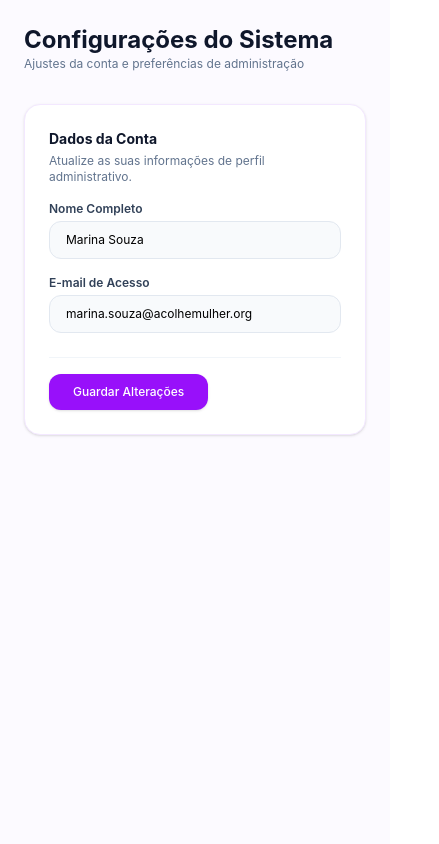
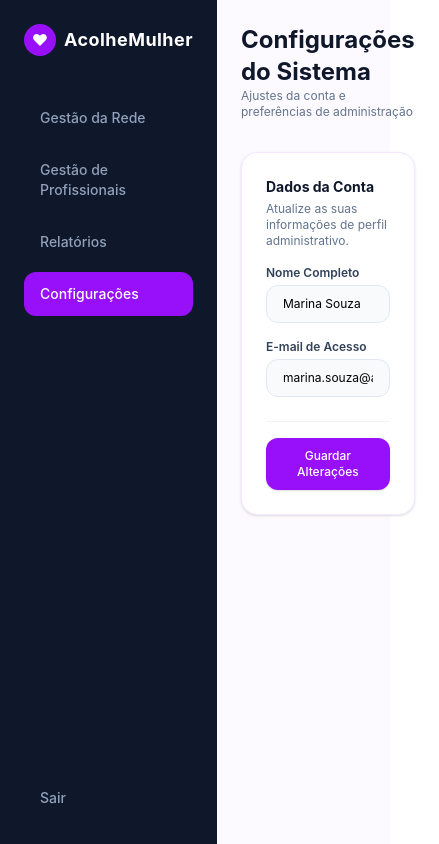
Before and after one commit to lovelyaxis/acolheMulher, a React app in the folder frontend/: page /configuracoes in a window 390 px wide. Shown: the whole page, 439 px wide, since content can reach past the window. Built offline with nearby package versions, Linux system fonts and the light colour scheme; the HTML template or start-up script is replaced by a standard one.

Commit message:
feat: adicionando as paginas do matheus

```diff
--- a/frontend/src/pages/Configuracoes.jsx
+++ b/frontend/src/pages/Configuracoes.jsx
@@ -5,7 +5,7 @@ export default function Configuracoes() {
     <div className="flex min-h-screen bg-purple-50/50 font-sans">
 
       {/* Sidebar */}
-      <aside className="w-64 bg-slate-900 text-white flex flex-col justify-between p-6 hidden md:flex">
+      <aside className="w-64 bg-slate-900 text-white flex flex-col justify-between p-6  md:flex">
         <div>
           <div className="flex items-center gap-2 mb-10">
             <div className="w-8 h-8 rounded-full bg-purple-600 flex items-center justify-center font-bold text-white">
```
Also changed, not shown: 1 other file (tests, documents, lock files or other folders).
